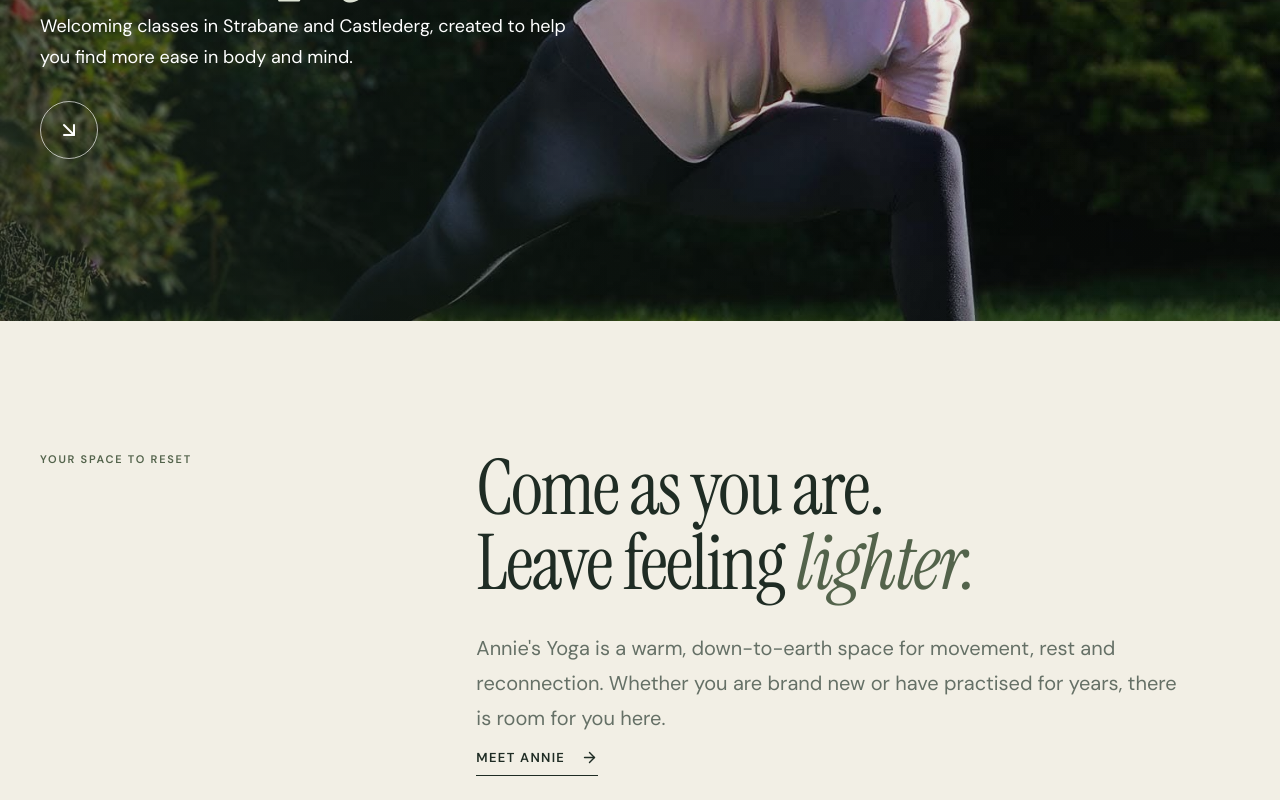
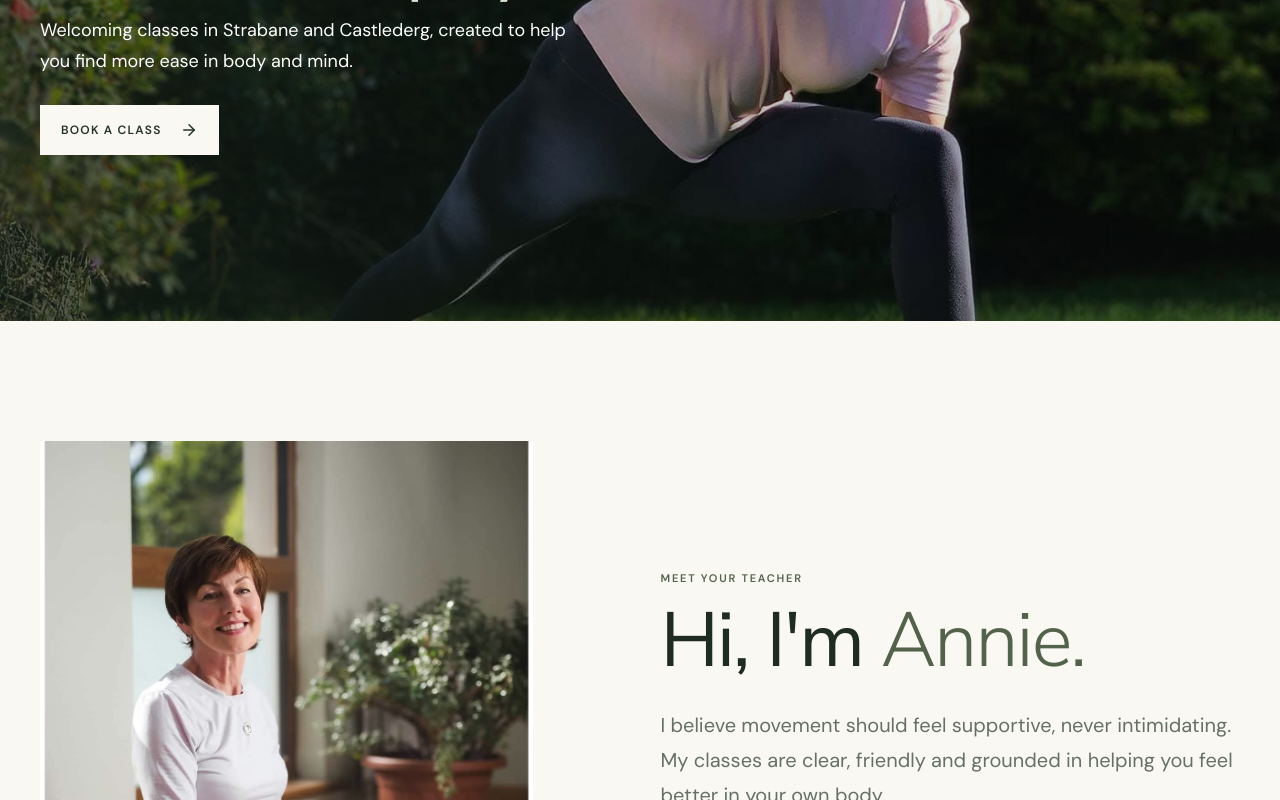
Before and after one commit to aliciaahunt/annies-yoga-website, a React (Vite) app: page / in a window 1280 px wide. Shown: the part 480-1280 px from the top of the page. Built offline with nearby package versions, Linux system fonts and the light colour scheme.

Commit message:
Clarify hero booking and introduce Annie earlier

```diff
--- a/src/app/App.tsx
+++ b/src/app/App.tsx
@@ -57,19 +57,24 @@ export default function App() {
             <p className="eyebrow light">Yoga · Pilates · Retreats</p>
             <h1>Move gently.<br /><em>Feel deeply.</em></h1>
             <p>Welcoming classes in Strabane and Castlederg, created to help you find more ease in body and mind.</p>
-            <a className="circle-link" href="/schedule" aria-label="Explore Annie's classes">
-              <ArrowDownRight />
+            <a className="hero-book-button" href="/schedule">
+              Book a class <ArrowRight size={18} />
             </a>
           </div>
         </section>
 
-        <section className="welcome-section">
-          <div className="section-shell welcome-grid">
-            <p className="eyebrow">Your space to reset</p>
-            <div>
-              <h2>Come as you are.<br />Leave feeling <em>lighter.</em></h2>
-              <p className="large-copy">Annie's Yoga is a warm, down-to-earth space for movement, rest and reconnection. Whether you are brand new or have practised for years, there is room for you here.</p>
-              <a className="text-link" href="#about">Meet Annie <ArrowRight size={17} /></a>
+        <section className="about-section about-section-first" id="about">
+          <div className="section-shell about-grid">
+            <div className="about-image-wrap">
+              <img src="/images/annie-portrait.jpg" alt="Annie sitting on a yoga mat in a bright studio" />
+              <span>Move · Breathe · Be</span>
+            </div>
+            <div className="about-copy">
+              <p className="eyebrow">Meet your teacher</p>
+              <h2>Hi, I'm <em>Annie.</em></h2>
+              <p className="large-copy">I believe movement should feel supportive, never intimidating. My classes are clear, friendly and grounded in helping you feel better in your own body.</p>
+              <p>From weekly yoga and Pilates to restorative sessions and sun-filled retreats, every offering is an invitation to slow down and reconnect.</p>
+              <a className="text-link" href="tel:+447716034570">Get in touch <ArrowRight size={17} /></a>
             </div>
           </div>
         </section>
@@ -123,18 +128,13 @@ export default function App() {
           </article>
         </section>
 
-        <section className="about-section" id="about">
-          <div className="section-shell about-grid">
-            <div className="about-image-wrap">
-              <img src="/images/annie-portrait.jpg" alt="Annie sitting on a yoga mat in a bright studio" />
-              <span>Move · Breathe · Be</span>
-            </div>
-            <div className="about-copy">
-              <p className="eyebrow">Meet your teacher</p>
-              <h2>Hi, I'm <em>Annie.</em></h2>
-              <p className="large-copy">I believe movement should feel supportive, never intimidating. My classes are clear, friendly and grounded in helping you feel better in your own body.</p>
-              <p>From weekly yoga and Pilates to restorative sessions and sun-filled retreats, every offering is an invitation to slow down and reconnect.</p>
-              <a className="text-link" href="tel:+447716034570">Get in touch <ArrowRight size={17} /></a>
+        <section className="welcome-section">
+          <div className="section-shell welcome-grid">
+            <p className="eyebrow">Your space to reset</p>
+            <div>
+              <h2>Come as you are.<br />Leave feeling <em>lighter.</em></h2>
+              <p className="large-copy">Annie's Yoga is a warm, down-to-earth space for movement, rest and reconnection. Whether you are brand new or have practised for years, there is room for you here.</p>
+              <a className="text-link" href="/schedule">Find your class <ArrowRight size={17} /></a>
             </div>
           </div>
         </section>
--- a/src/styles/base.css
+++ b/src/styles/base.css
@@ -11,4 +11,4 @@ img { max-width: 100%; }
 :focus-visible { outline: 2px solid var(--moss); outline-offset: 4px; }
 h1, h2, h3, p { margin-top: 0; }
 h1, h2, h3 { font-weight: 400; }
-em { font-family: var(--serif); font-weight: 400; }
+em { font-family: var(--serif); font-style: normal; font-weight: 300; }
--- a/src/styles/components.css
+++ b/src/styles/components.css
@@ -19,8 +19,8 @@
 .hero-content > p:last-of-type { max-width: 530px; font-size: 18px; line-height: 1.7; }
 .eyebrow { margin-bottom: 16px; color: var(--moss); font-size: 11px; font-weight: 600; letter-spacing: .16em; text-transform: uppercase; }
 .eyebrow.light { color: rgba(255,255,255,.78); }
-.circle-link { display: grid; width: 58px; height: 58px; margin-top: 28px; place-items: center; border: 1px solid rgba(255,255,255,.65); border-radius: 50%; transition: .25s; }
-.circle-link:hover { color: var(--forest); background: white; transform: rotate(-10deg); }
+.hero-book-button { display: inline-flex; align-items: center; gap: 18px; margin-top: 28px; padding: 16px 21px; color: var(--forest); background: var(--paper); font-size: 12px; font-weight: 600; letter-spacing: .1em; text-transform: uppercase; transition: .2s; }
+.hero-book-button:hover { background: var(--sage); transform: translateY(-2px); }
 
 .welcome-section { padding: 130px 0; background: var(--cream); }
 .welcome-grid { display: grid; grid-template-columns: .7fr 1.5fr; gap: 80px; }
@@ -68,6 +68,7 @@
 .private-card > p:not(.eyebrow) { color: rgba(255,255,255,.75); }
 
 .about-section { background: var(--cream); }
+.about-section-first { background: var(--paper); }
 .about-grid { display: grid; grid-template-columns: minmax(320px,.85fr) 1fr; gap: 10vw; align-items: center; }
 .about-image-wrap { position: relative; }
 .about-image-wrap img { width: 100%; aspect-ratio: 4/5; object-fit: cover; filter: saturate(.8); }
@@ -205,5 +206,5 @@
 @media (prefers-reduced-motion: reduce) {
   html { scroll-behavior: auto; }
   .leaf-branch { animation: none; }
-  .story-card img, .circle-link { transition: none; }
+  .story-card img, .hero-book-button { transition: none; }
 }
--- a/src/styles/index.css
+++ b/src/styles/index.css
@@ -1,4 +1,4 @@
-@import url('https://fonts.googleapis.com/css2?family=DM+Sans:wght@400;500;600&family=Instrument+Serif:ital@0;1&display=swap');
+@import url('https://fonts.googleapis.com/css2?family=DM+Sans:wght@400;500;600&family=Nunito+Sans:wght@300;400;500;600&display=swap');
 @import 'tailwindcss';
 @import './theme.css';
 @import './base.css';
--- a/src/styles/theme.css
+++ b/src/styles/theme.css
@@ -9,6 +9,6 @@
   --ink: #1f2c24;
   --muted: #657066;
   --line: rgba(35, 51, 41, 0.18);
-  --serif: 'Instrument Serif', Georgia, serif;
+  --serif: 'Avenir Next', Avenir, 'Nunito Sans', sans-serif;
   --sans: 'DM Sans', Arial, sans-serif;
 }
```
